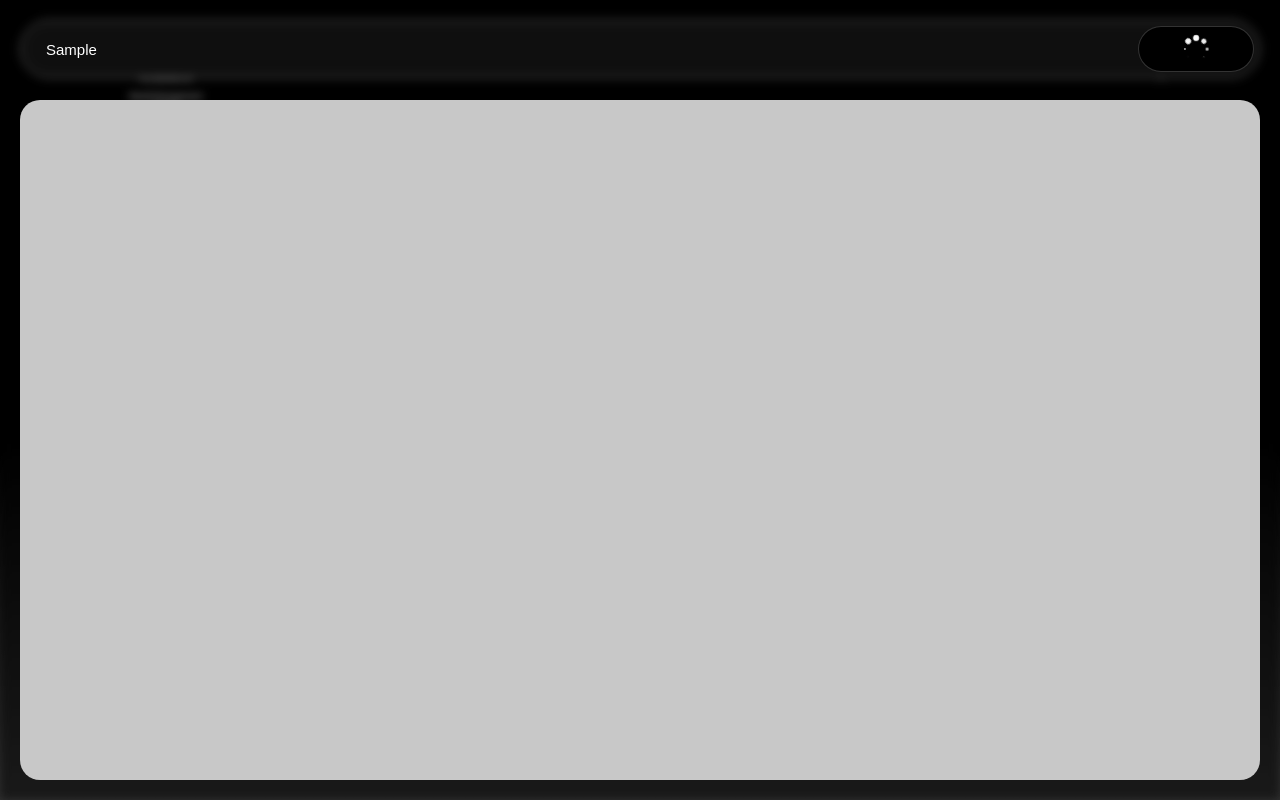
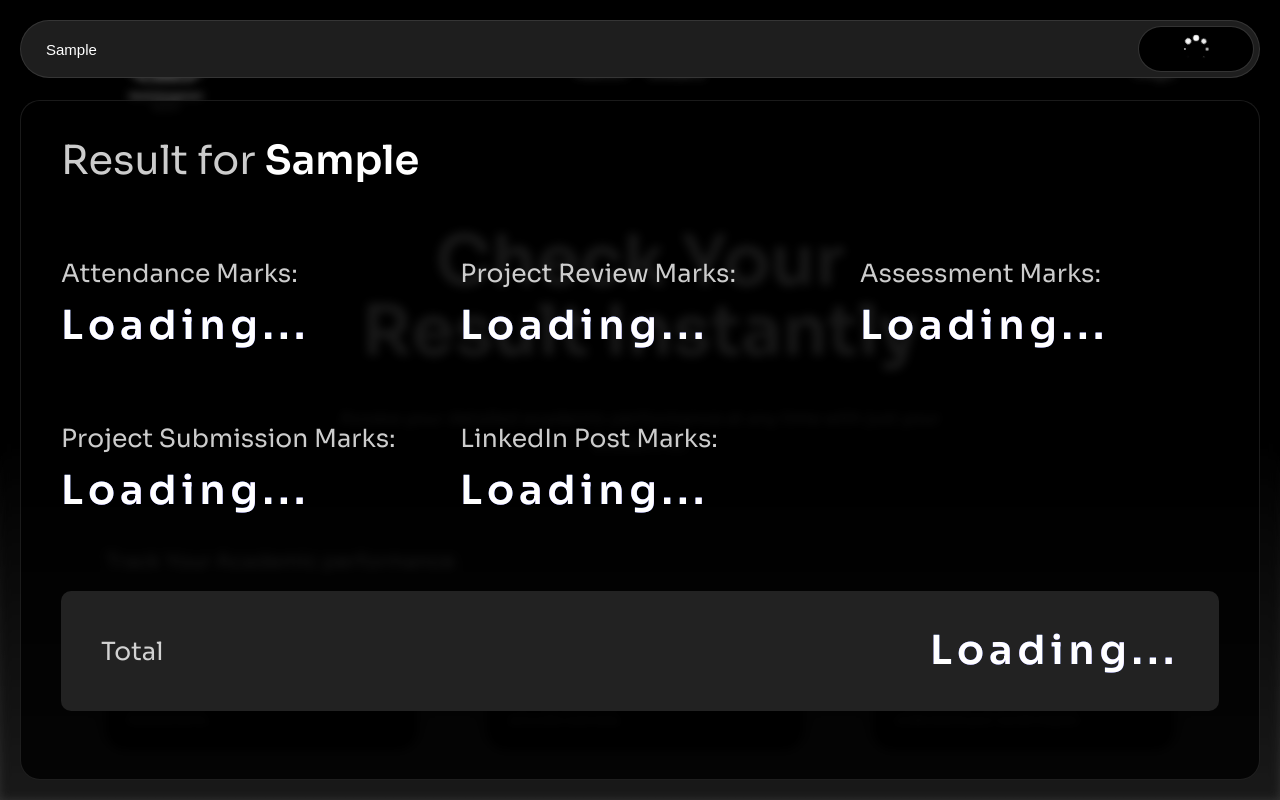
Before and after one commit to helsinfranz/result-management-system, a Next.js app: page / in a window 1280 px wide. Both pictures are taken after typing "Sample" into the empty fields and a click on the button "View Results". Built offline with nearby package versions, Linux system fonts and the light colour scheme.

Commit message:
student flow done

```diff
--- /dev/null
+++ b/components/loader/glitch_loader.js
@@ -0,0 +1,11 @@
+import classes from "./glitch_loader.module.css";
+
+export default function GlitchLoader() {
+  return (
+    <div className={classes.loader}>
+      <div data-glitch="Loading..." className={classes.glitch}>
+        Loading...
+      </div>
+    </div>
+  );
+}
--- /dev/null
+++ b/components/loader/glitch_loader.module.css
@@ -0,0 +1,115 @@
+.glitch {
+  position: relative;
+  /* font-size: 25px;
+  font-weight: 700; */
+  font-size: 4rem;
+  font-weight: 600;
+  line-height: 1;
+  color: #fff;
+  letter-spacing: 5px;
+  z-index: 1;
+  animation: shift 1s ease-in-out infinite alternate;
+}
+
+.glitch:before,
+.glitch:after {
+  display: block;
+  content: attr(data-glitch);
+  position: absolute;
+  top: 0;
+  left: 0;
+  opacity: 0.8;
+}
+
+.glitch:before {
+  animation: glitch 0.4s cubic-bezier(0.25, 0.46, 0.45, 0.94) both infinite;
+  color: #8b00ff;
+  z-index: -1;
+}
+
+.glitch:after {
+  animation: glitch 0.4s cubic-bezier(0.25, 0.46, 0.45, 0.94) reverse both
+    infinite;
+  color: #00e571;
+  z-index: -2;
+}
+
+@keyframes glitch {
+  0% {
+    transform: translate(0);
+  }
+
+  20% {
+    transform: translate(-3px, 3px);
+  }
+
+  40% {
+    transform: translate(-3px, -3px);
+  }
+
+  60% {
+    transform: translate(3px, 3px);
+  }
+
+  80% {
+    transform: translate(3px, -3px);
+  }
+
+  to {
+    transform: translate(0);
+  }
+}
+
+@keyframes shift {
+  0%,
+  40%,
+  44%,
+  58%,
+  61%,
+  65%,
+  69%,
+  73%,
+  100% {
+    transform: skewX(0deg);
+  }
+
+  41% {
+    transform: skewX(10deg);
+  }
+
+  42% {
+    transform: skewX(-10deg);
+  }
+
+  59% {
+    transform: skewX(40deg) skewY(10deg);
+  }
+
+  60% {
+    transform: skewX(-40deg) skewY(-10deg);
+  }
+
+  63% {
+    transform: skewX(10deg) skewY(-5deg);
+  }
+
+  70% {
+    transform: skewX(-50deg) skewY(-20deg);
+  }
+
+  71% {
+    transform: skewX(10deg) skewY(-10deg);
+  }
+}
+
+@media (max-width: 60.125em) {
+  .glitch {
+    font-size: 3rem;
+  }
+}
+
+@media (max-width: 36.25em) {
+  .glitch {
+    font-size: 2.5rem;
+  }
+}
--- a/components/student/student.js
+++ b/components/student/student.js
@@ -5,20 +5,33 @@ import { CiCalculator2 } from "react-icons/ci";
 import { FaCheck, FaLinkedinIn } from "react-icons/fa";
 import { useRef, useState } from "react";
 import Loader from "../loader/loader";
+import GlitchLoader from "../loader/glitch_loader";
 
 export default function Student() {
   const [searchOn, setSearchOn] = useState(false);
   const [loading, setLoading] = useState(false);
+  const [result, setResult] = useState({});
   const searchMainRef = useRef(null);
   const searchRef = useRef(null);
 
   async function submitHandler(e) {
     e.preventDefault();
-    setLoading(!loading);
-    // setLoading(true);
+    setLoading(true);
+    setResult({});
     setSearchOn(true);
     console.log(searchRef.current.value);
-    // setLoading(false);
+    // Wait for 5 sec
+    await new Promise((resolve) => setTimeout(resolve, 5000));
+    setResult({
+      id: 101,
+      attendanceMarks: 20,
+      projectReviewMarks: 30,
+      assessmentMarks: 40,
+      projectSubmissionMarks: 20,
+      linkedInPostMarks: 30,
+      total: 140,
+    });
+    setLoading(false);
   }
   return (
     <div className={classes.centerDiv}>
@@ -95,10 +108,104 @@ export default function Student() {
           </button>
         </form>
         <div
+          className={`${searchOn ? classes.backdrop : ""}`}
+          style={searchOn ? {} : { opacity: 0, pointerEvents: "none" }}
+        ></div>
+        <div
           className={`${classes.viewResult} ${
             searchOn ? classes.viewResultOn : ""
           }`}
-        ></div>
+          style={loading ? { overflow: "hidden" } : {}}
+        >
+          <h3>
+            Result for{" "}
+            <strong>{result.id ? result.id : searchRef?.current?.value}</strong>
+          </h3>
+          <div className={classes.gridResultView}>
+            <div className={classes.gridResultViewSingle}>
+              <div className={classes.gridResultViewTopic}>
+                Attendance Marks:
+              </div>
+              <div className={classes.gridResultViewMain}>
+                {loading ? (
+                  <GlitchLoader />
+                ) : result.attendanceMarks ? (
+                  result.attendanceMarks
+                ) : (
+                  "N.A."
+                )}
+              </div>
+            </div>
+            <div className={classes.gridResultViewSingle}>
+              <div className={classes.gridResultViewTopic}>
+                Project Review Marks:
+              </div>
+              <div className={classes.gridResultViewMain}>
+                {loading ? (
+                  <GlitchLoader />
+                ) : result.projectReviewMarks ? (
+                  result.projectReviewMarks
+                ) : (
+                  "N.A."
+                )}
+              </div>
+            </div>
+            <div className={classes.gridResultViewSingle}>
+              <div className={classes.gridResultViewTopic}>
+                Assessment Marks:
+              </div>
+              <div className={classes.gridResultViewMain}>
+                {loading ? (
+                  <GlitchLoader />
+                ) : result.assessmentMarks ? (
+                  result.assessmentMarks
+                ) : (
+                  "N.A."
+                )}
+              </div>
+            </div>
+            <div className={classes.gridResultViewSingle}>
+              <div className={classes.gridResultViewTopic}>
+                Project Submission Marks:
+              </div>
+              <div className={classes.gridResultViewMain}>
+                {loading ? (
+                  <GlitchLoader />
+                ) : result.projectSubmissionMarks ? (
+                  result.projectSubmissionMarks
+                ) : (
+                  "N.A."
+                )}
+              </div>
+            </div>
+            <div className={classes.gridResultViewSingle}>
+              <div className={classes.gridResultViewTopic}>
+                LinkedIn Post Marks:
+              </div>
+              <div className={classes.gridResultViewMain}>
+                {loading ? (
+                  <GlitchLoader />
+                ) : result.linkedInPostMarks ? (
+                  result.linkedInPostMarks
+                ) : (
+                  "N.A."
+                )}
+              </div>
+            </div>
+          </div>
+          <div className={classes.gridResultViewTotal}>
+            <div className={classes.gridResultViewTopic}>Total</div>
+            <div className={classes.gridResultViewMain}>
+              {loading ? (
+                <GlitchLoader />
+              ) : result.total ? (
+                result.total
+              ) : (
+                "N.A."
+              )}
+            </div>
+          </div>
+        </div>
       </div>
       <div className={classes.sections}>
         <h2>Track Your Academic performance</h2>
--- a/components/student/student.module.css
+++ b/components/student/student.module.css
@@ -199,18 +199,20 @@
   top: 2rem;
   left: 2rem;
   z-index: 100;
-  border: 1px solid rgb(255, 255, 255);
+  border: 1px solid rgb(255, 255, 255, 0.1);
 }
 
-.searchOn::after {
-  content: "";
+.backdrop {
   position: fixed;
   top: 0;
   left: 0;
-  width: 100%;
-  height: 100%;
+  right: 0;
+  bottom: 0;
   backdrop-filter: blur(0.5rem) brightness(0.5);
-  z-index: -1;
+  z-index: 99;
+  opacity: 1;
+  pointer-events: all;
+  transition: 0.5s;
 }
 
 .viewResult {
@@ -223,8 +225,28 @@
   top: 14rem;
   left: 2rem;
   z-index: 100;
-  background-color: rgba(200, 200, 200);
+  background-color: rgba(0, 0, 0, 0.8);
+  border: 1px solid rgb(255, 255, 255, 0.1);
   transition: 0.5s;
+  display: flex;
+  padding: 4rem;
+  flex-direction: column;
+  /* make this gap responsive */
+  gap: 8rem;
+  overflow-y: auto;
+  text-align: start;
+}
+
+.viewResult > h3 {
+  font-size: 4rem;
+  font-weight: 400;
+  color: rgba(255, 255, 255, 0.8);
+}
+
+.viewResult > h3 > strong {
+  /* font-size: 4rem; */
+  font-weight: 800;
+  color: rgba(255, 255, 255);
 }
 
 .viewResultOn {
@@ -232,6 +254,50 @@
   pointer-events: all;
   transition: 0.5s;
   top: 10rem;
+}
+
+.gridResultView {
+  display: grid;
+  grid-template-columns: 1fr 1fr 1fr;
+  align-items: flex-start;
+  justify-items: flex-start;
+  gap: 4rem;
+  row-gap: 8rem;
+  /* height: 100%; */
+}
+
+.gridResultViewSingle,
+.gridResultViewTotal {
+  display: flex;
+  flex-direction: column;
+  gap: 2rem;
+  /* border: 1px solid rgba(255, 255, 255, 0.2); */
+  /* width: 100%; */
+  /* height: 100%; */
+  /* border-radius: 1rem; */
+  /* padding: 1rem; */
+}
+
+.gridResultViewTotal {
+  background-color: #222;
+  width: 100%;
+  /* height: 100%; */
+  border-radius: 1rem;
+  padding: 4rem;
+  flex-direction: row;
+  align-items: center;
+  justify-content: space-between;
+}
+
+.gridResultViewTopic {
+  color: rgba(255, 255, 255, 0.8);
+  font-size: 2.5rem;
+  font-weight: 300;
+}
+
+.gridResultViewMain {
+  font-size: 4rem;
+  font-weight: 600;
 }
 
 .loadingHolder {
@@ -299,6 +365,38 @@
 
   .box p {
     font-size: 0.8rem;
+  }
+
+  .viewResult {
+    padding: 3rem;
+    gap: 0rem;
+    justify-content: space-between;
+  }
+
+  .viewResult > h3 {
+    font-size: 3rem;
+  }
+
+  .gridResultView {
+    grid-template-columns: 1fr 1fr;
+    gap: 4rem;
+  }
+
+  .gridResultViewSingle,
+  .gridResultViewTotal {
+    gap: 1rem;
+  }
+
+  .gridResultViewTotal {
+    padding: 2rem;
+  }
+
+  .gridResultViewTopic {
+    font-size: 2rem;
+  }
+
+  .gridResultViewMain {
+    font-size: 3rem;
   }
 }
 
@@ -408,6 +506,31 @@
   .searchOn {
     width: calc(100% - 4rem);
   }
+
+  .viewResult {
+    padding: 2rem;
+  }
+
+  .viewResult > h3 {
+    font-size: 2.5rem;
+  }
+
+  .gridResultView {
+    grid-template-columns: 1fr;
+    gap: 3rem;
+  }
+
+  .gridResultViewTotal {
+    padding: 1.5rem;
+  }
+
+  .gridResultViewTopic {
+    font-size: 1.5rem;
+  }
+
+  .gridResultViewMain {
+    font-size: 2.5rem;
+  }
 }
 
 @media (max-width: 30em) {
```
